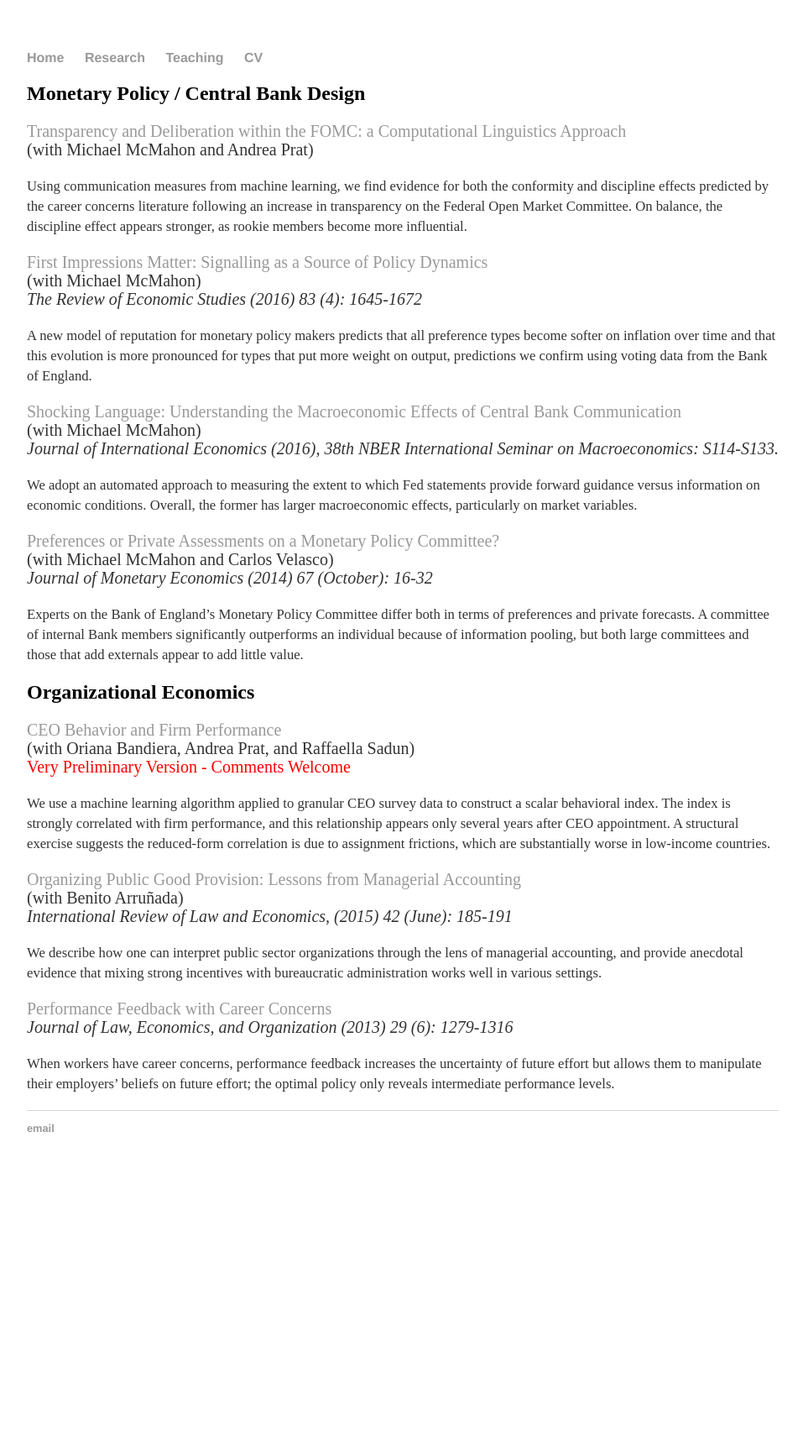
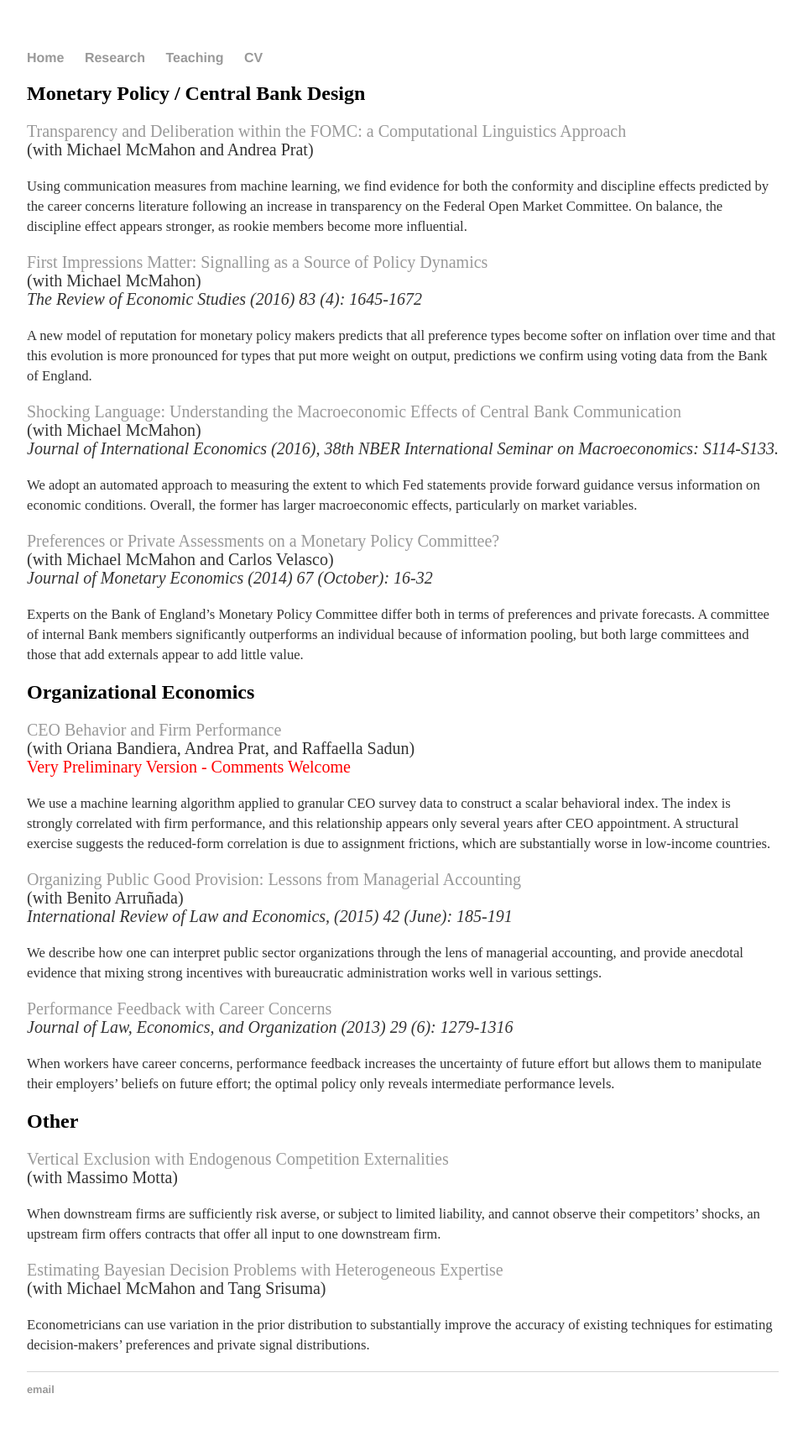
Before and after one commit to sekhansen/sekhansen.github.io, a Jekyll site: the page built from research.html, in a window 1280 px wide. Shown: the whole page at 84% size, without its empty margins (160-1117 px from the left). Built offline with Jekyll 4.4.1, drawn with Linux system fonts in a browser that asks for light colours; before the commit the page ends 1411 px from its top, so only the background shows below that.

Commit message:
Update research.html

```diff
--- a/research.html
+++ b/research.html
@@ -73,3 +73,24 @@ title: research
 <p>
 <small>When workers have career concerns, performance feedback increases the uncertainty of future effort but allows them to manipulate their employers’ beliefs on future effort; the optimal policy only reveals intermediate performance levels.</small>
 </p>
+
+<h2>Other </h2>
+
+<p>
+<a href="./pdf_files/exclusion.pdf"> Vertical Exclusion with Endogenous Competition Externalities</a>
+<br>(with Massimo Motta)
+</p>
+
+<p>
+<small>When downstream firms are sufficiently risk averse, or subject to limited liability, and cannot observe their competitors’ shocks, an upstream firm offers contracts that offer all input to one downstream firm.</small>
+</p>
+
+
+<p>
+<a href="http://onlinelibrary.wiley.com/doi/10.1002/jae.2446/abstract"> Estimating Bayesian Decision Problems with Heterogeneous Expertise</a>
+<br>(with Michael McMahon and Tang Srisuma)
+</p>
+
+<p>
+<small>Econometricians can use variation in the prior distribution to substantially improve the accuracy of existing techniques for estimating decision-makers’ preferences and private signal distributions.</small>
+</p>
```
